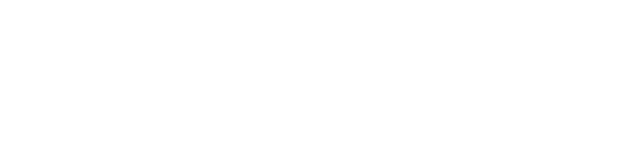
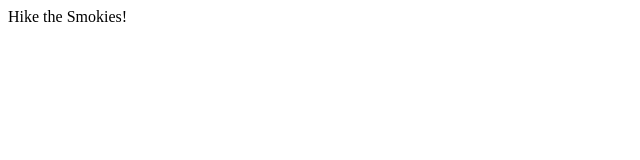
Before and after one commit to devbot25/gitExample, a plain HTML site: page index.html in a window 1280 px wide. Shown: the whole page, without its empty margins (0-640 px from the left). Drawn offline with Linux system fonts and the light colour scheme.

Commit message:
Added header

```diff
--- a/index.html
+++ b/index.html
@@ -2,7 +2,7 @@
 
 <html>
     <header>
-
+        Hike the Smokies!
 
     </header>
     <body>
```
